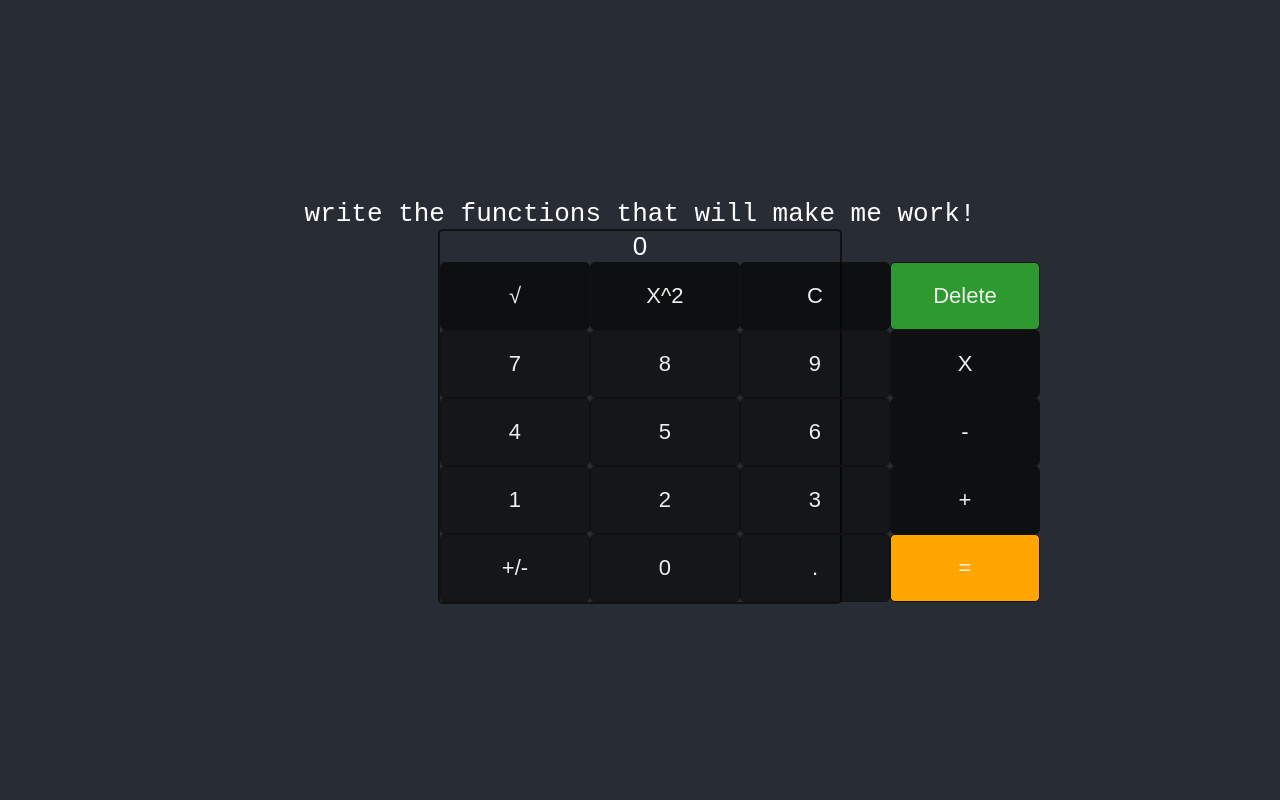
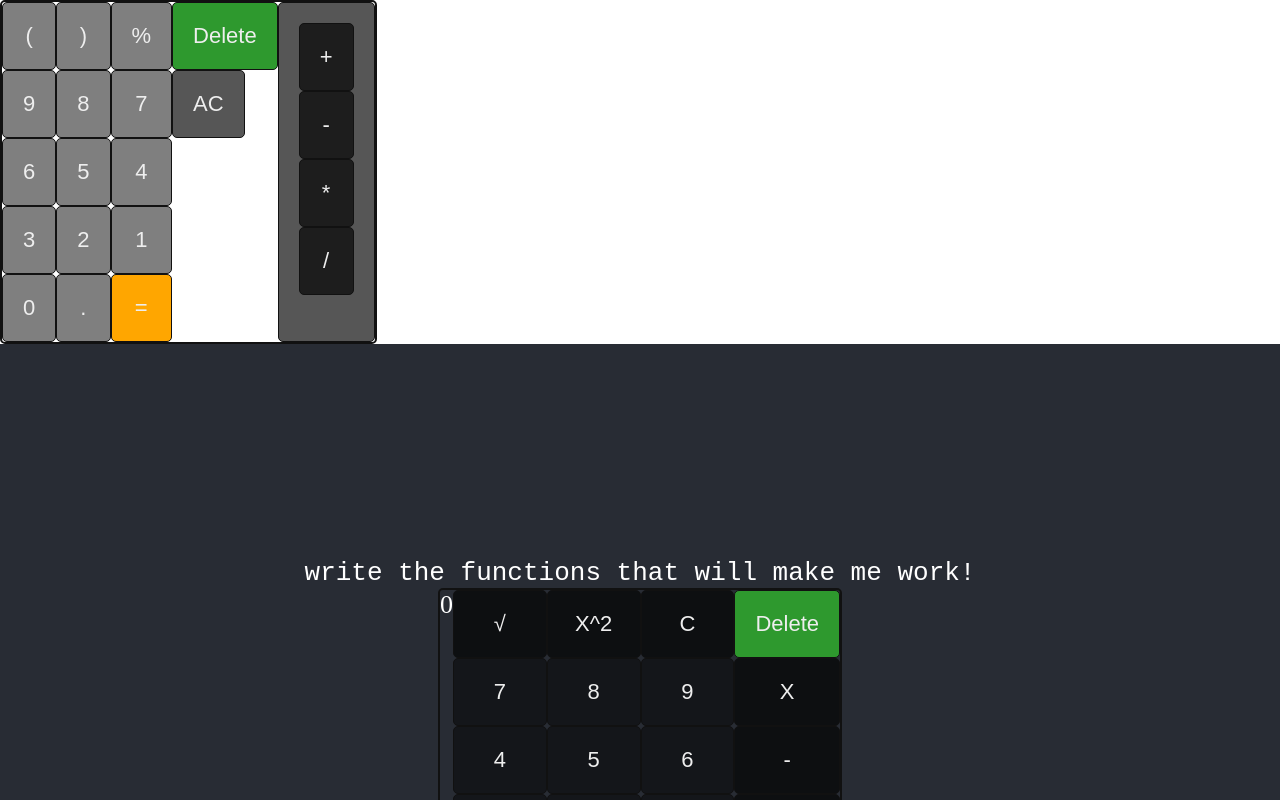
Before and after one commit to zilbers/Challenge-Calculator, a React (Create React App) app: page / in a window 1280 px wide. Shown: the top 800 px of the page. Built offline with nearby package versions, Linux system fonts and the light colour scheme.

Commit message:
Fixing calc

```diff
--- a/src/App.css
+++ b/src/App.css
@@ -18,6 +18,7 @@
 }
 
 .calculator {
+  display: flex;
   max-width: 400px;
   margin: 0 auto;
   border: 2px solid #111;
@@ -56,3 +57,12 @@
 .delete {
   background-color: rgb(46, 153, 46);
 }
+
+.digits{
+  display: grid;
+  grid-template-columns: 1fr 1fr 1fr;
+}
+.operations{
+  display: flex;
+  flex-direction: column;
+}
--- a/src/components/Calc.js
+++ b/src/components/Calc.js
@@ -1,71 +1,35 @@
-import React, { useState } from "react";
+import React, { useState } from 'react';
 
-import "./css/Calc.css";
+// import "./css/Calc.css";
 
 function Calc() {
   /* eslint no-eval: 0 */
 
-  const [input, setInput] = useState("");
+  const [input, setInput] = useState('');
   const calcBtns = [];
-  [9, 8, 7, 6, 5, 4, 3, 2, 1, 0, ".", "%"].forEach((item) => {
+  ['(', ')', '%', 9, 8, 7, 6, 5, 4, 3, 2, 1, 0, '.'].forEach((item) => {
     calcBtns.push(
       <button
+        className='button number'
         onClick={(e) => {
           setInput(input + e.target.value);
         }}
         value={item}
-        key={item}>
-        {" "}
+        key={item}
+      >
+        {' '}
         {item}
       </button>
     );
   });
 
-  return (
-    <div className='wrapper'>
-      {" "}
-      <div className='show-input'>{input}</div>
-      <div className='digits flex'>{calcBtns}</div>
-      <div className='modifiers subgrid'>
-        {/* clear button */}
-
-        <button onClick={() => setInput(input.substr(0, input.length - 1))}>
-          Delete
-        </button>
-
-        {/* clear all */}
-        <button onClick={() => setInput("")} value=''>
-          Clear
-        </button>
-      </div>
-      <div className='operations subgrid'>
-        {/* add button */}
-        <button onClick={(e) => setInput(input + e.target.value)} value='+'>
-          +
-        </button>
-
-        {/* minus btn */}
-        <button onClick={(e) => setInput(input + e.target.value)} value='-'>
-          {" "}
-          -{" "}
-        </button>
-
-        <button onClick={(e) => setInput(input + e.target.value)} value='*'>
-          {" "}
-          *
-        </button>
-
-        <button onClick={(e) => setInput(input + e.target.value)} value='/'>
-          {" "}
-          /
-        </button>
-        {/* "=" btn */}
+  calcBtns.push(
     <button
+      className='button equal'
       onClick={(e) => {
         try {
           setInput(
-                String(eval(input)).length > 3 &&
-                  String(eval(input)).includes(".")
+            String(eval(input)).length > 3 && String(eval(input)).includes('.')
               ? String(eval(input).toFixed(4))
               : String(eval(input))
           );
@@ -73,9 +37,72 @@ function Calc() {
           console.log(e);
         }
       }}
-          value='='>
+      value='='
+    >
       =
     </button>
+  );
+
+  return (
+    <div className='calculator-buttons'>
+      <div className='calculator'>
+        {' '}
+        <div className='show-input'>{input}</div>
+        <div className='digits'>{calcBtns}</div>
+        <div className='modifiers subgrid'>
+          {/* clear button */}
+
+          <button
+            className='button delete'
+            onClick={() => setInput(input.substr(0, input.length - 1))}
+          >
+            Delete
+          </button>
+
+          {/* clear all */}
+          <button className='button' onClick={() => setInput('')} value=''>
+            AC
+          </button>
+        </div>
+        <div className='operations button'>
+          {/* add button */}
+          <button
+            className='button'
+            onClick={(e) => setInput(input + e.target.value)}
+            value='+'
+          >
+            +
+          </button>
+
+          {/* minus btn */}
+          <button
+            className='button'
+            onClick={(e) => setInput(input + e.target.value)}
+            value='-'
+          >
+            {' '}
+            -{' '}
+          </button>
+
+          <button
+            className='button'
+            onClick={(e) => setInput(input + e.target.value)}
+            value='*'
+          >
+            {' '}
+            *
+          </button>
+
+          <button
+            className='button'
+            onClick={(e) => setInput(input + e.target.value)}
+            value='/'
+          >
+            {' '}
+            /
+          </button>
+          {/* "=" btn */}
+        </div>
       </div>
     </div>
   );
--- a/src/index.js
+++ b/src/index.js
@@ -5,7 +5,7 @@ import Calc from "./components/Calc";
 
 ReactDOM.render(
   <React.StrictMode>
-    {/* <Calc /> */}
+    <Calc />
     <App />
   </React.StrictMode>,
   document.getElementById("root")
```
Lines whose indentation alone changed are shown as unchanged.
